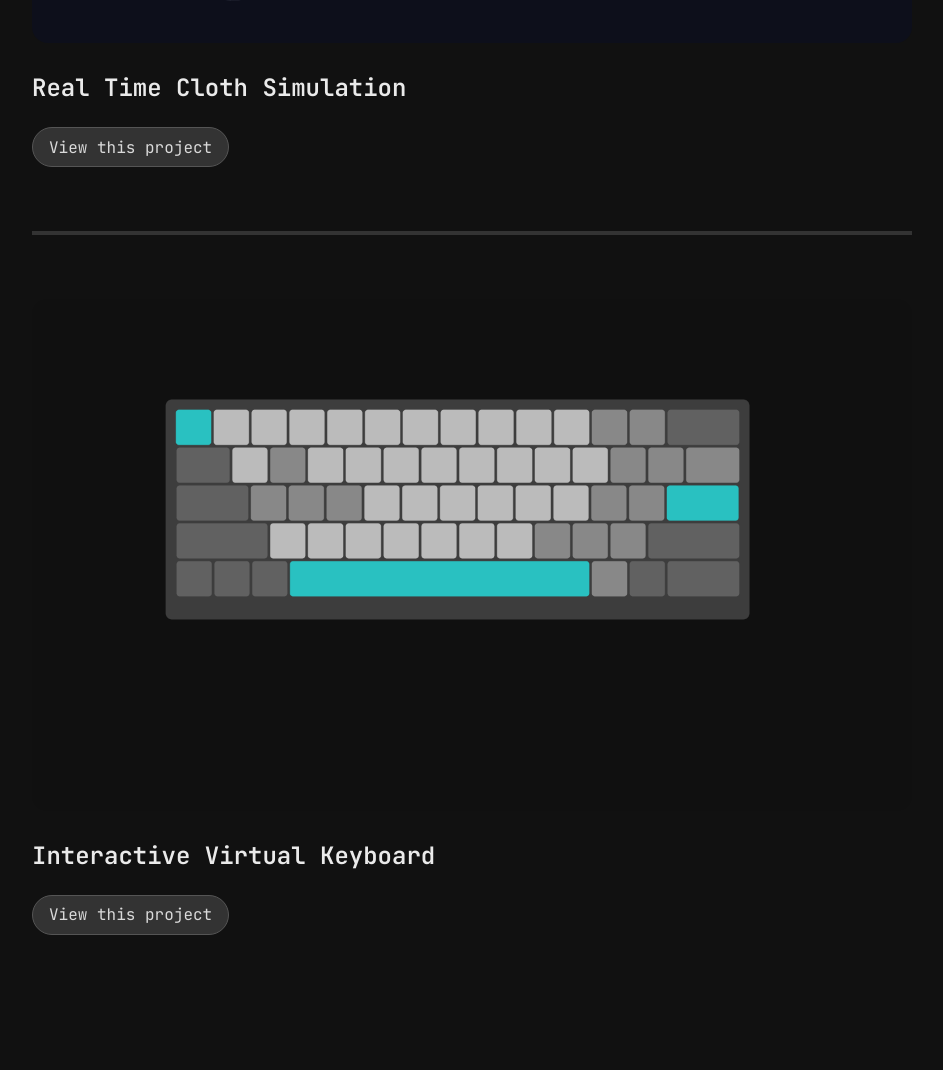
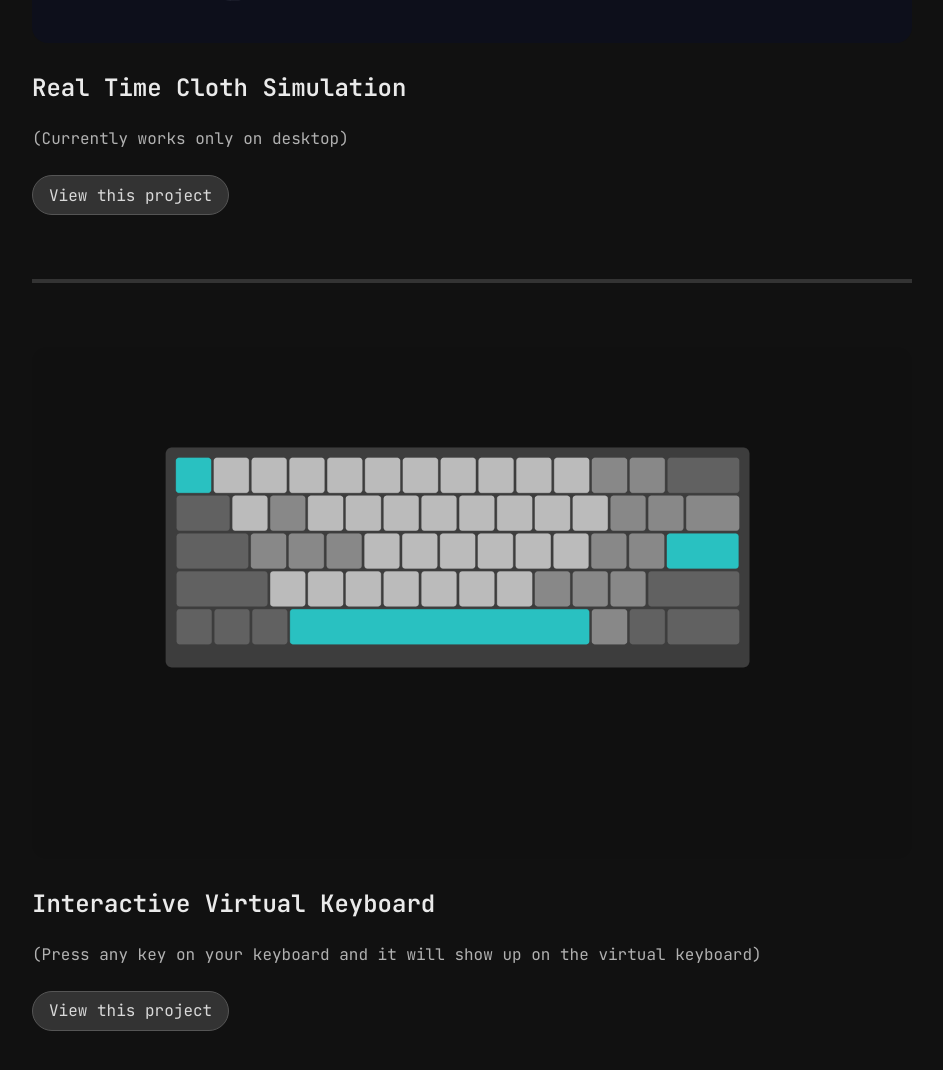
Before and after one commit to Fweej05/website, a plain HTML site: page html/projects.html in a window 1280 px wide. Shown: the part 712-1782 px from the top of the page, without its empty margins (168-1111 px from the left). Drawn offline with nearby package versions, Linux system fonts and the light colour scheme.

Commit message:
Update projects.html

```diff
--- a/html/projects.html
+++ b/html/projects.html
@@ -34,7 +34,7 @@
                   <img src="../img/cloth.png" alt="" class="image">
                </div>
                <h4 class="project__title">Real Time Cloth Simulation</h4>
-               <!-- <p class="project__description"></p> -->
+               <p class="project__description">(Currently works only on desktop)</p>
                <a href="http://3.142.150.25/cloth/" class="redirect__link" target="_blank">View this project</a>
             </div>
             <div class="divider"></div>
@@ -43,7 +43,7 @@
                   <img src="../img/kb.png" alt="" class="image">
                </div>
                <h4 class="project__title">Interactive Virtual Keyboard</h4>
-               <!-- <p class="project__description"></p> -->
+               <p class="project__description">(Press any key on your keyboard and it will show up on the virtual keyboard)</p>
                <a href="../keyboard/index.html" class="redirect__link" target="_blank">View this project</a>
             </div>
             <!-- <div class="divider"></div>
```
